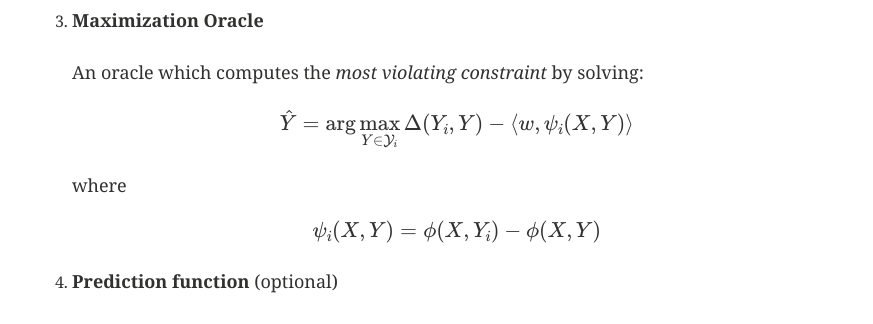
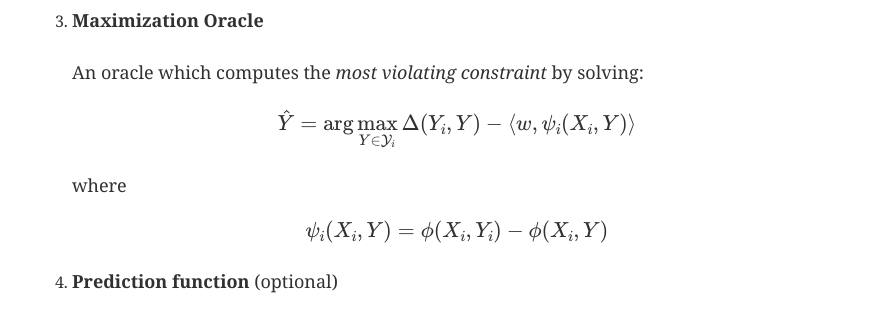
Before and after one commit to dalab/dissolve-struct, a Jekyll site: the page built from getting-started/index.md, in a window 1280 px wide and 900 px high, scrolled down 4367 px. Shown: the part 153-477 px from the top of the window, without its empty margins (64-937 px from the left). Built offline with Jekyll 4.4.1, drawn with Linux system fonts in a browser that asks for light colours; formulas are drawn with MathJax 3.

```diff
--- a/getting-started/index.md
+++ b/getting-started/index.md
@@ -145,9 +145,9 @@ Our oracle-based solver requires 4 functions, which follow the same interface as
 3. **Maximization Oracle**
 
    An oracle which computes the _most violating constraint_ by solving:
-	\\[ \hat{Y} = \arg \max_{Y \in \mathcal{Y}_i} \Delta(Y_i, Y) - \langle w, \psi_i(X, Y) \rangle \\]
+	\\[ \hat{Y} = \arg \max_{Y \in \mathcal{Y}_i} \Delta(Y_i, Y) - \langle w, \psi_i(X_i, Y) \rangle \\]
   where
-  \\[ \psi_i(X, Y) = \phi(X, Y_i) - \phi(X, Y) \\]
+  \\[ \psi_i(X_i, Y) = \phi(X_i, Y_i) - \phi(X_i, Y) \\]
 
 4. **Prediction function** (optional)
 
```
